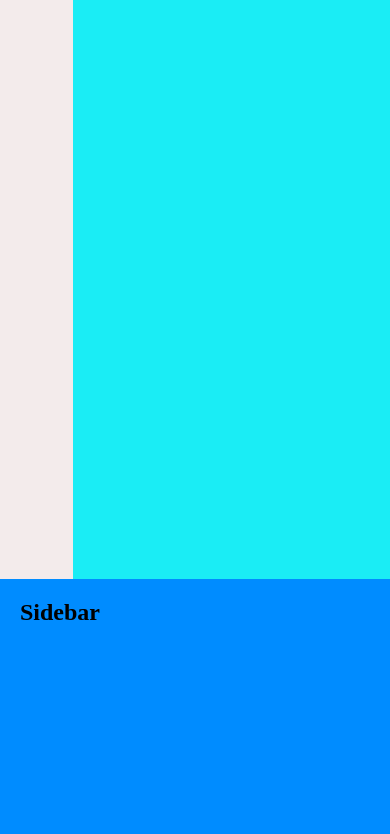
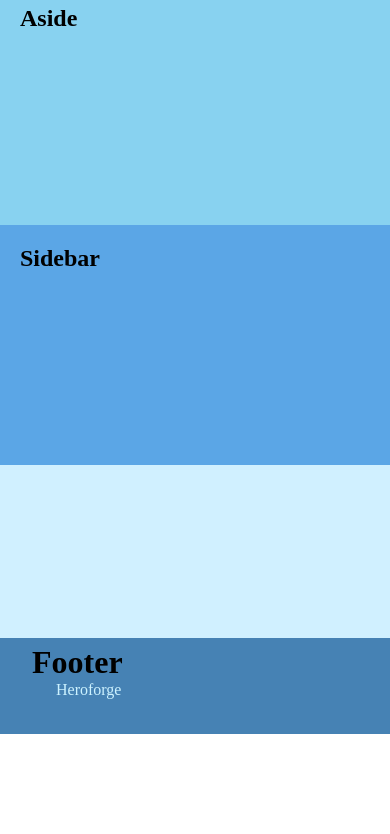
Before and after one commit to FabrroSimula/EserciziHtml, a plain HTML site: page Terzo Lavoro/index.html in a window 390 px wide. Shown: the part 134-968 px from the top of the page. After the commit the page ends 868 px from the top, so only its background shows below. Drawn offline with Linux system fonts and the light colour scheme.

Commit message:
nuova mododifica nel css

```diff
--- a/Terzo Lavoro/css/style.css
+++ b/Terzo Lavoro/css/style.css
@@ -15,10 +15,13 @@ main{
     background: #f3ebeb;
     margin: 0;
     padding: 0;
+    min-height: calc(100vh - 70px - 10vh);
+}
+
+.main-content-flex-container {
     display: flex;
     flex-wrap: wrap;
 }
-
 
 #aside{
    background: #1aedf5;
@@ -40,9 +43,8 @@ main{
 
 footer{
     background: #36b947;
-    height: 70x;
+    min-height: 10vh;
     padding: 6px 32px;
-
 }
 
 #link{
@@ -50,8 +52,97 @@ footer{
     color: #ffffff;
     cursor: pointer;
     text-decoration: none;
+    transition: color 0.3s ease;
 }
+
 #link:hover{
     color: #186b26;
+}
 
+@media (max-width: 768px) {
+    header {
+        background: #4371ff;
+    }
+
+    main {
+        background: #e0f7fa;
+    }
+
+    .main-content-flex-container {
+        flex-direction: column;
+        height: auto;
+        background: #e0f7fa;
+    }
+
+    #aside {
+        background: #7ad6ff;
+        width: 100%;
+        height: 40vh;
+    }
+
+    #sidebar {
+        background: #4e9cff;
+        width: 100%;
+        height: 40vh;
+    }
+
+    footer {
+        background: #368cb9;
+    }
+
+    #link {
+        color: #e0ffff;
+    }
+
+    #link:hover {
+        color: #aee0f7;
+    }
+    #link:focus,
+    #link:active {
+        color: #71c4ef;
+    }
 }
+
+@media (max-width: 480px) {
+    header {
+        background: #405cf5;
+    }
+
+    main {
+        background: #d0f0ff;
+    }
+
+    .main-content-flex-container {
+        flex-direction: column;
+        height: auto;
+        background: #d0f0ff;
+    }
+
+    #aside {
+        background: #88d2f0;
+        width: 100%;
+        height: 40vh;
+    }
+
+    #sidebar {
+        background: #5ba6e6;
+        width: 100%;
+        height: 40vh;
+    }
+
+    footer {
+        background: #4682b4;
+    }
+
+    #link {
+        color: #ccf2ff;
+    }
+
+    #link:hover {
+        color: #99e1ff;
+    }
+    #link:focus,
+    #link:active {
+        color: #66ccff;
+    }
+}
--- a/Terzo Lavoro/index.html
+++ b/Terzo Lavoro/index.html
@@ -1,20 +1,29 @@
 <!DOCTYPE html>
 <html lang="it">
+<head>
     <meta charset="UTF-8">
     <meta name="viewport" content="width=device-width, initial-scale=1.0">
     <link rel="stylesheet" href="../Terzo Lavoro/css/style.css">
-<head>
     <title>Page Title</title>
 </head>
 <body>
+
     <header>
         <img src="../Terzo Lavoro/img/logo.png" alt="logo sito" id="img">
     </header>
-    <main class="flex-container">
+
+    <main>
         <h1>Main</h1>
+        <div class="main-content-flex-container">
             <aside id="aside" class="item"><h2>Aside</h2></aside>
-      <sidebar id="sidebar" class="item"><h2>Sidebar</h2></sidebar>
-    <footer> <h1>Footer</h1>
+            <div id="sidebar" class="item"><h2>Sidebar</h2></div>
+        </div>
+    </main>
+
+    <footer>
+        <h1>Footer</h1>
         <a id="link" href="https://www.heroforge.com/" title="link del sito" alt="link del sito" target="_blank">Heroforge</a>
     </footer>
-    </main>
+
+</body>
+</html>
```
Lines whose indentation alone changed are shown as unchanged.
